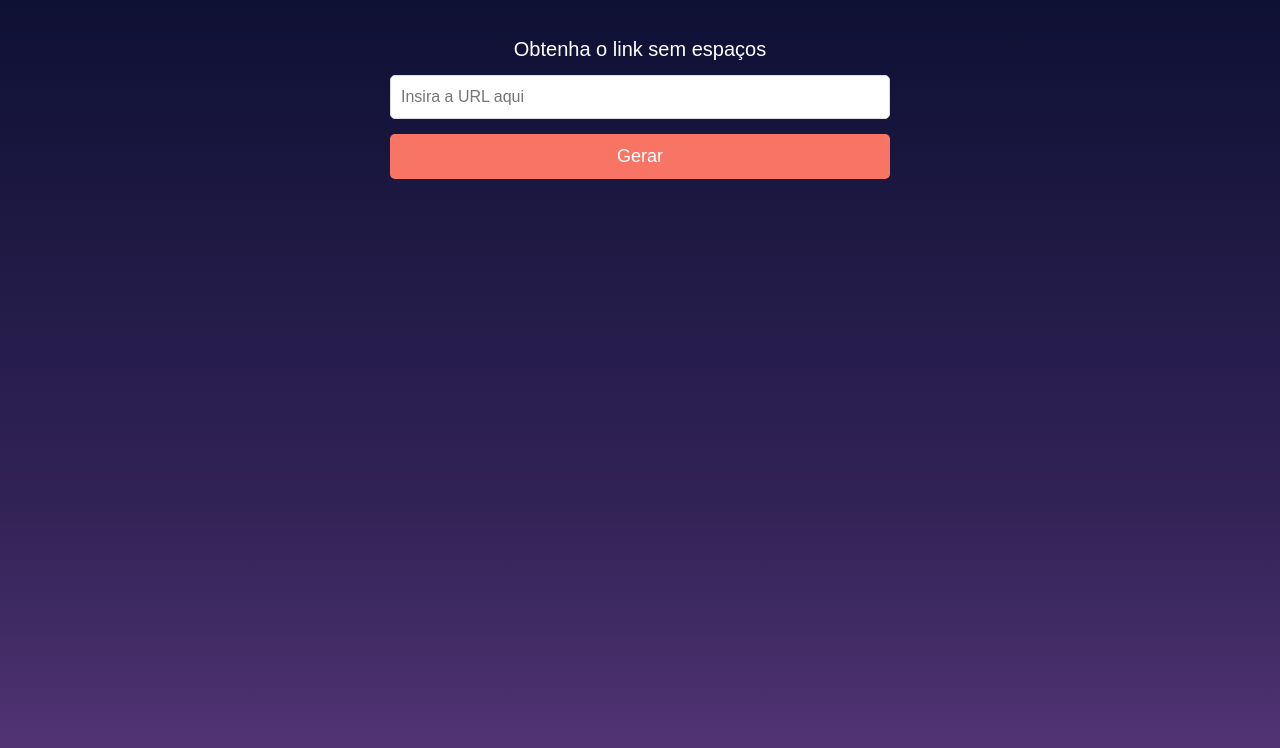
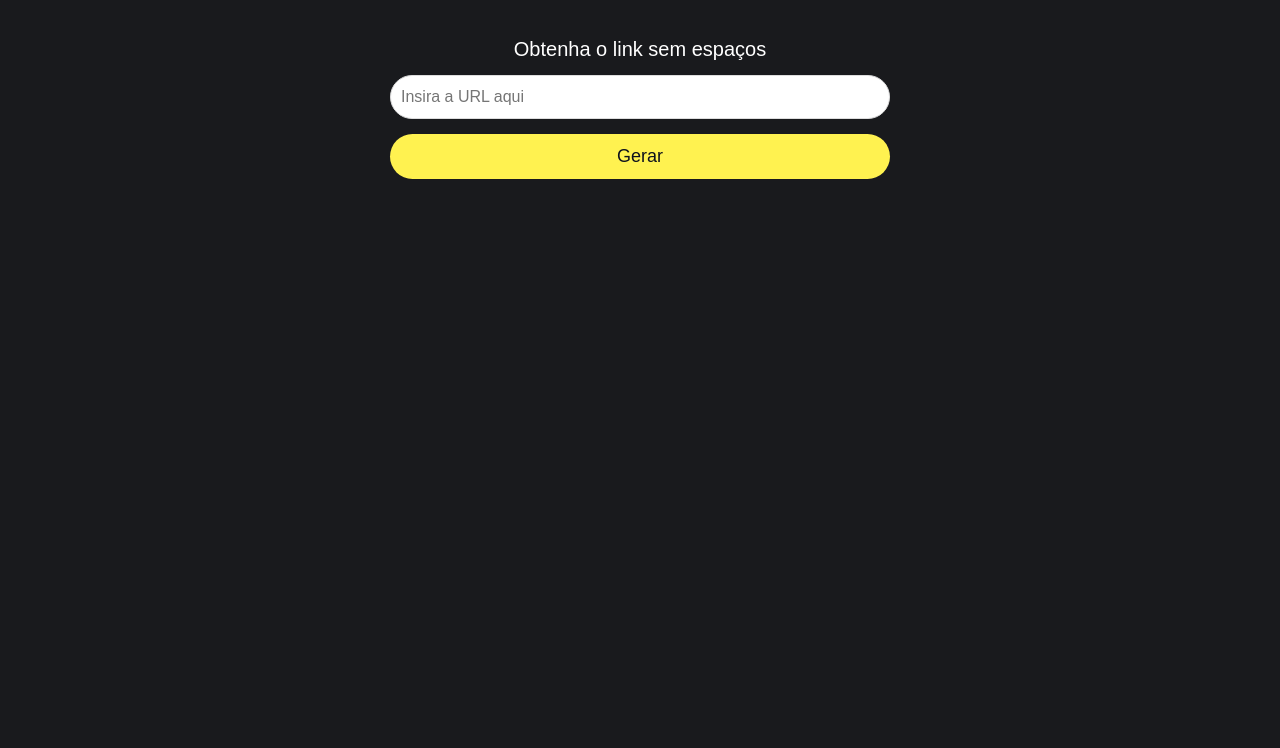
Before and after one commit to Bruzaum/get-correct-link, a browser extension: page index.html in a window 1280 px wide. Drawn offline with Linux system fonts and the light colour scheme.

Commit message:
feat: update colors

```diff
--- a/styles.css
+++ b/styles.css
@@ -5,13 +5,8 @@ body {
   margin-top: 10px;
   min-height: 260px;
   max-width: 100%;
-  background: linear-gradient(
-      180deg,
-      #0e1034,
-      rgba(14, 16, 52, 0.516) 64.09%,
-      rgba(14, 16, 52, 0)
-    ),
-    #58377b;
+  background: #191a1d;
+  caret-color: transparent;
 }
 
 .container {
@@ -32,7 +27,7 @@ h1 {
   color: #fff;
   font-size: 20px;
   font-style: normal;
-  font-weight: 400;
+  font-weight: 500;
   text-decoration: none;
   text-transform: none;
 }
@@ -41,9 +36,10 @@ input[type="text"] {
   width: 100%;
   padding: 12px 10px;
   border: 1px solid #ddd;
-  border-radius: 5px;
+  border-radius: 100vw;
   font-size: 16px;
   transition: border-color 0.3s ease;
+  caret-color: black;
 }
 
 input[type="text"]:focus {
@@ -52,11 +48,11 @@ input[type="text"]:focus {
 }
 
 button {
-  background-color: #f87565;
-  color: white;
+  background-color: #fff250;
+  color: #0d111d;
   padding: 12px 20px;
   border: none;
-  border-radius: 5px;
+  border-radius: 100vw;
   cursor: pointer;
   font-size: 18px;
   transition: background-color 0.3s ease;
```
